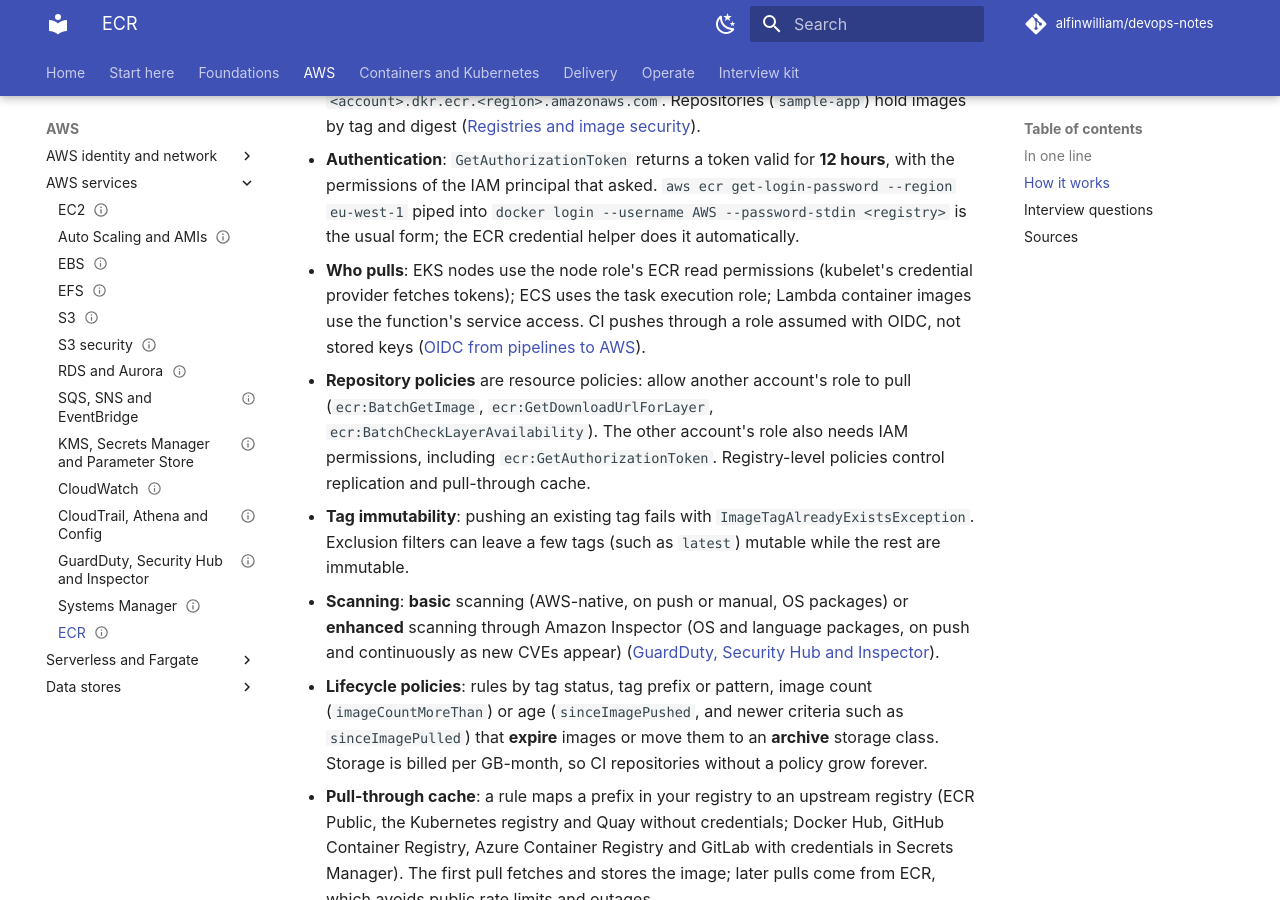
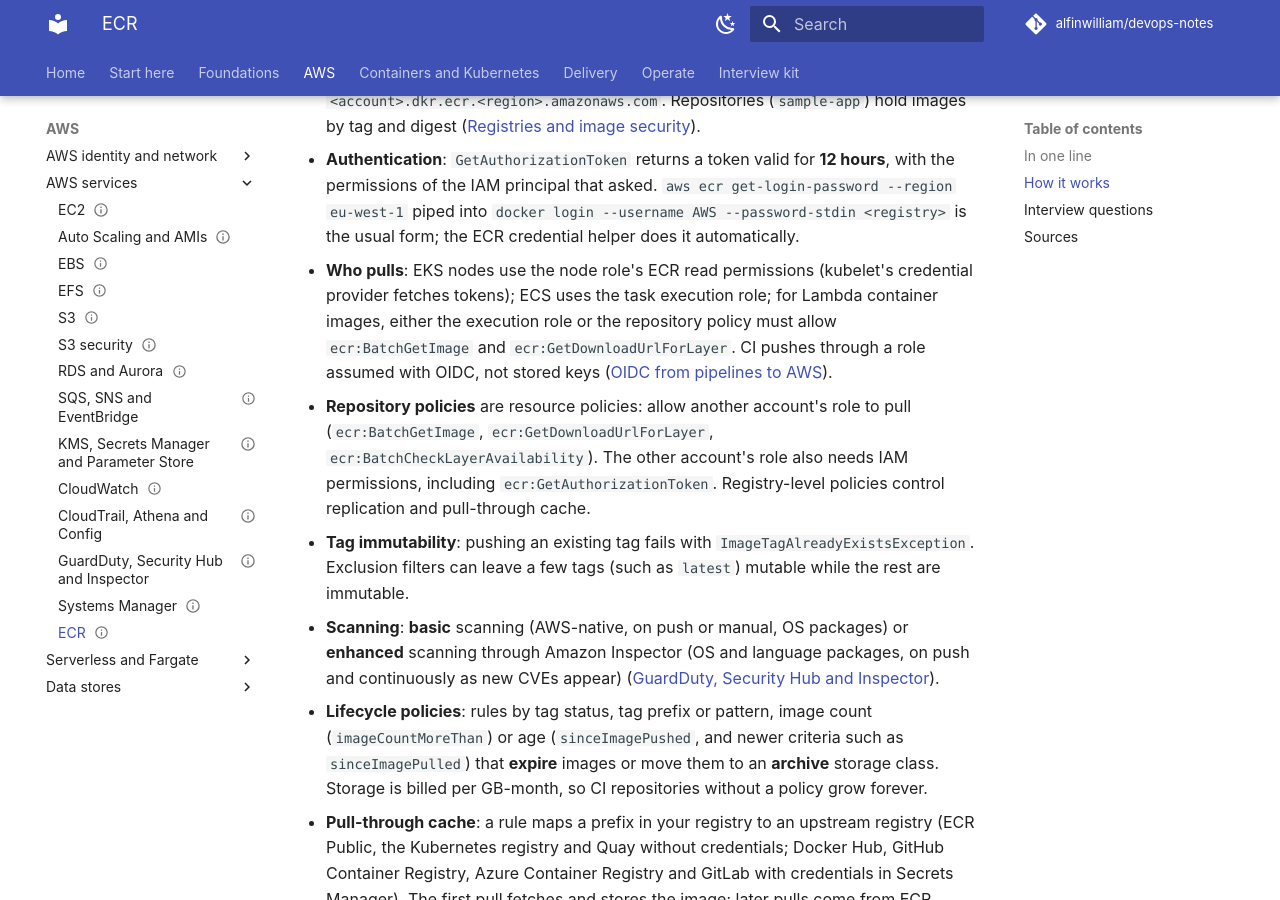
Before and after one commit to alfinwilliam/devops-notes, an MkDocs documentation site: the page built from docs/aws-services/ecr.md, in a window 1280 px wide and 900 px high, scrolled down 931 px. Built offline with MkDocs 1.6.1 and Material for MkDocs 9.7.7, drawn with Linux system fonts in a browser that asks for light colours; comment, search, counter and statistics services are not loaded; some of the changed text lies outside the part shown.

Commit message:
aws-services: aws-services: correct how Lambda pulls from ECR
Co-Authored-By: Claude Opus 5.5 <noreply@anthropic.com>

```diff
--- a/docs/aws-services/ecr.md
+++ b/docs/aws-services/ecr.md
@@ -27,7 +27,7 @@ flowchart TD
 
 - **Registry and repositories**: every account has one private registry per Region, at `<account>.dkr.ecr.<region>.amazonaws.com`. Repositories (`sample-app`) hold images by tag and digest ([Registries and image security](../containers/registries-and-image-security.md)).
 - **Authentication**: `GetAuthorizationToken` returns a token valid for **12 hours**, with the permissions of the IAM principal that asked. `aws ecr get-login-password --region eu-west-1` piped into `docker login --username AWS --password-stdin <registry>` is the usual form; the ECR credential helper does it automatically.
-- **Who pulls**: EKS nodes use the node role's ECR read permissions (kubelet's credential provider fetches tokens); ECS uses the task execution role; Lambda container images use the function's service access. CI pushes through a role assumed with OIDC, not stored keys ([OIDC from pipelines to AWS](../cicd/oidc-to-aws.md)).
+- **Who pulls**: EKS nodes use the node role's ECR read permissions (kubelet's credential provider fetches tokens); ECS uses the task execution role; for Lambda container images, either the execution role or the repository policy must allow `ecr:BatchGetImage` and `ecr:GetDownloadUrlForLayer`. CI pushes through a role assumed with OIDC, not stored keys ([OIDC from pipelines to AWS](../cicd/oidc-to-aws.md)).
 - **Repository policies** are resource policies: allow another account's role to pull (`ecr:BatchGetImage`, `ecr:GetDownloadUrlForLayer`, `ecr:BatchCheckLayerAvailability`). The other account's role also needs IAM permissions, including `ecr:GetAuthorizationToken`. Registry-level policies control replication and pull-through cache.
 - **Tag immutability**: pushing an existing tag fails with `ImageTagAlreadyExistsException`. Exclusion filters can leave a few tags (such as `latest`) mutable while the rest are immutable.
 - **Scanning**: **basic** scanning (AWS-native, on push or manual, OS packages) or **enhanced** scanning through Amazon Inspector (OS and language packages, on push and continuously as new CVEs appear) ([GuardDuty, Security Hub and Inspector](security-services.md)).
@@ -95,3 +95,4 @@ flowchart TD
 - [ECR User Guide: image scanning](https://docs.aws.amazon.com/AmazonECR/latest/userguide/image-scanning.html)
 - [ECR User Guide: lifecycle policies](https://docs.aws.amazon.com/AmazonECR/latest/userguide/LifecyclePolicies.html)
 - [ECR User Guide: pull-through cache](https://docs.aws.amazon.com/AmazonECR/latest/userguide/pull-through-cache.html)
+- [Lambda Developer Guide: container images and ECR permissions](https://docs.aws.amazon.com/lambda/latest/dg/images-create.html)
```
